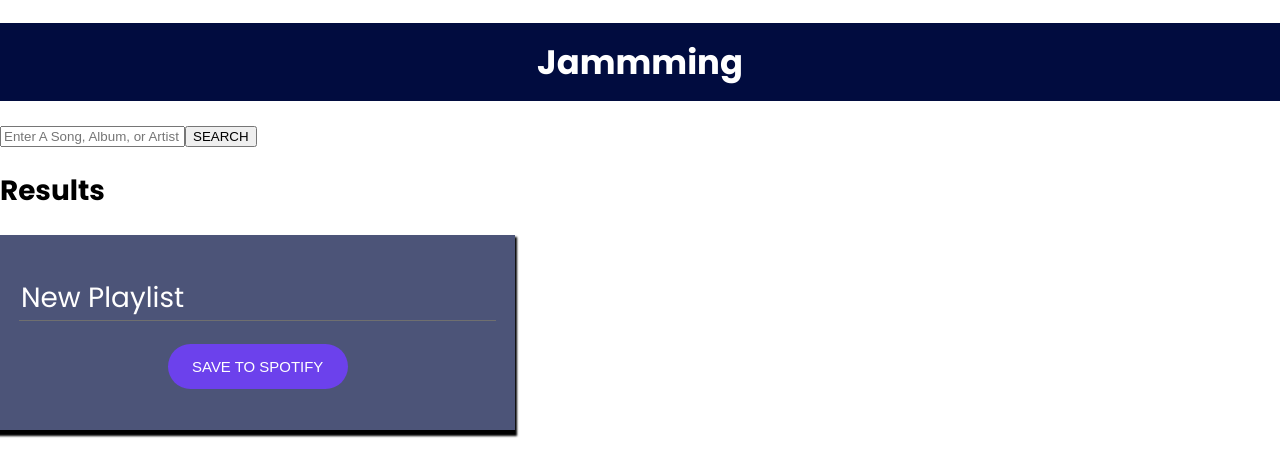
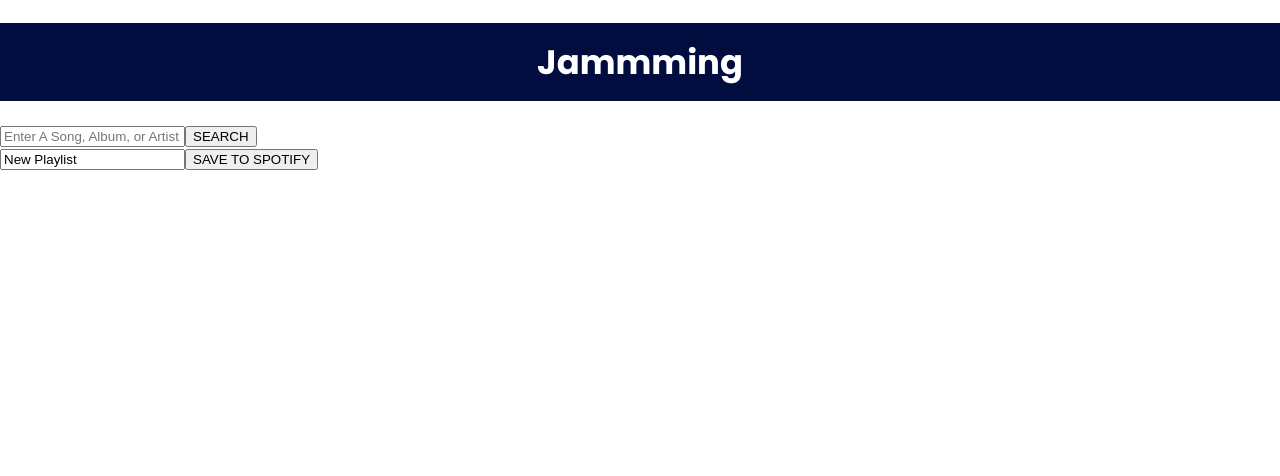
Before and after one commit to Seekers999/jammming, a React (Create React App) app: page / in a window 1280 px wide. Shown: the top 476 px of the page. Built offline with nearby package versions, Linux system fonts and the light colour scheme.

Commit message:
Im slowly progressing

```diff
--- a/src/Components/App/App.js
+++ b/src/Components/App/App.js
@@ -2,7 +2,7 @@ import React from "react";
 import SearchBar from "../SearchBar/SearchBar";
 import SearchResults from "../SearchResults/SearchResults";
 import Playlist from "../PlayList/PlayList";
-import "./App.module.css";
+import './App.module.css';
 
 function App () {
     return (
@@ -12,7 +12,6 @@ function App () {
         </h1>
         <div className="App">
           <SearchBar/>
-
           <div className="App-playlist">
             <SearchResults/>
             <Playlist/>
--- a/src/Components/PlayList/PlayList.js
+++ b/src/Components/PlayList/PlayList.js
@@ -1,14 +1,15 @@
-import React from 'react';
-import './PlayList.css';
+import React from "react";
 
-const PlayList = () => {
-
-    return (
-        <div className="Playlist">
-          <input defaultValue={'New Playlist'}/>
-          <button className="Playlist-save">SAVE TO SPOTIFY</button>
-        </div>
-    );
+function Playlist() {
+  return (
+    <div className="Playlist">
+      <input defaultValue={"New Playlist"} />
+      {/* <!-- Add a TrackList component --> */}
+      <button className="Playlist-save">
+        SAVE TO SPOTIFY
+      </button>
+    </div>
+  );
 }
 
-export default PlayList;
+export default Playlist;
--- a/src/Components/SearchBar/SearchBar.js
+++ b/src/Components/SearchBar/SearchBar.js
@@ -1,6 +1,6 @@
 import React from "react";
 
-function SearchBar () {
+function SearchBar() {
     return (
         <div className="SearchBar">
         <input
--- a/src/Components/SearchResults/SearchResults.js
+++ b/src/Components/SearchResults/SearchResults.js
@@ -1,12 +1,11 @@
-import React from 'react';
-import './SearchResults.css';
+import React from "react";
 
-const SearchResults = () => {
+function SearchResults () {
     return (
         <div className="SearchResults">
-            <h2>Results</h2>
-        </div>
-    );
+        {/* <!-- Add a TrackList component --> */}
+      </div>
+        );
 }
 
 export default SearchResults;
--- /dev/null
+++ b/src/Components/SearchResults/SearchResults.module.css
@@ -0,0 +1,20 @@
+.SearchResults {
+    width: 50%;
+    height: 950px;
+    overflow-y: scroll;
+    padding: .88rem;
+    background-color: rgba(1, 12, 63, 0.7);
+    box-shadow: 0 4px 2px 2px #000000;
+}
+
+::-webkit-scrollbar {
+    width: 0px;
+    background: transparent;
+}
+
+@media only screen and (max-width: 1020px) {
+    .SearchResults {
+        width: 90%;
+        margin-bottom: 2rem;
+    }
+}
```
Also changed, not shown: src/Components/Track/Track.js (+16 -0 lines), src/Components/TrackList/TrackList.js (+11 -0 lines), src/Components/SearchResults/SearchResults.css (deleted).
